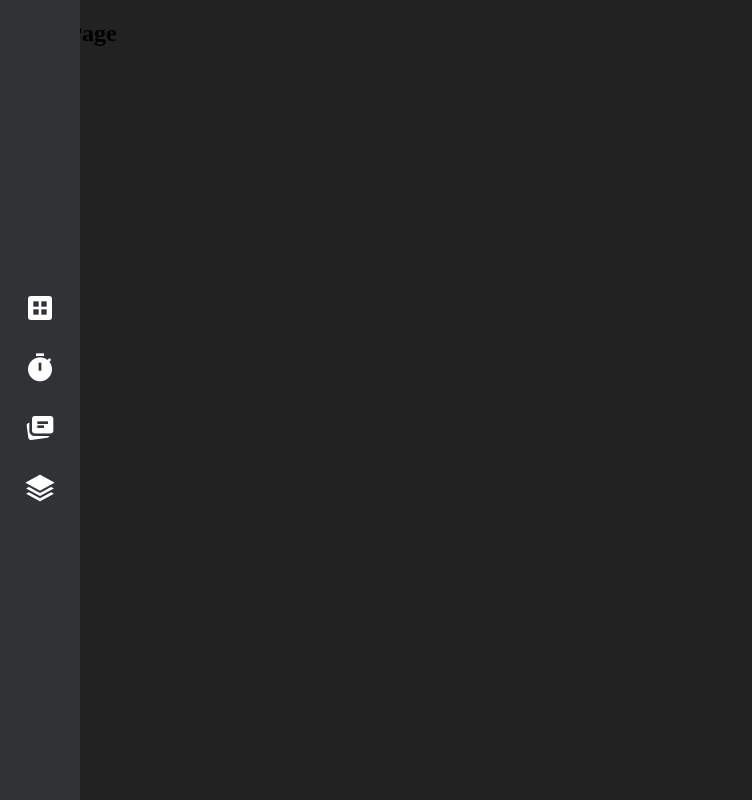
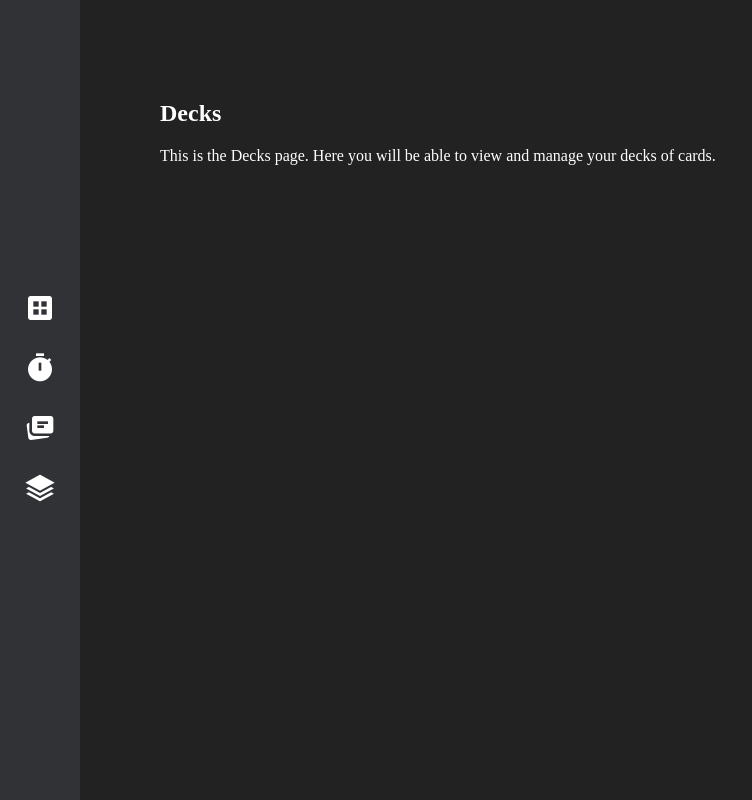
Before and after one commit to 18barbers2/gostudycards, a React (Vite) app in the folder frontend/: page /decks in a window 1280 px wide. Shown: the whole page, without its empty margins (0-752 px from the left). Built offline with nearby package versions, Linux system fonts and the light colour scheme.

Commit message:
fix: resolved import for deck page css

```diff
--- /dev/null
+++ b/frontend/src/css/Decks.css
@@ -0,0 +1,6 @@
+.decks-page {
+    background-color: #222222;
+    color: white;
+    margin-left: 80px;
+    padding: 80px;
+}
--- a/frontend/src/pages/Decks.tsx
+++ b/frontend/src/pages/Decks.tsx
@@ -1,7 +1,11 @@
+import '../css/Decks.css';
+
 export function Decks() {
     return (
-        <div>
-            <h2>Decks Page</h2>
+        <div className='decks-page'>
+            <h2>Decks</h2>
+            <p>This is the Decks page. Here you will be able to view and manage your decks of cards.</p>
+
         </div>
     );
 }
```
